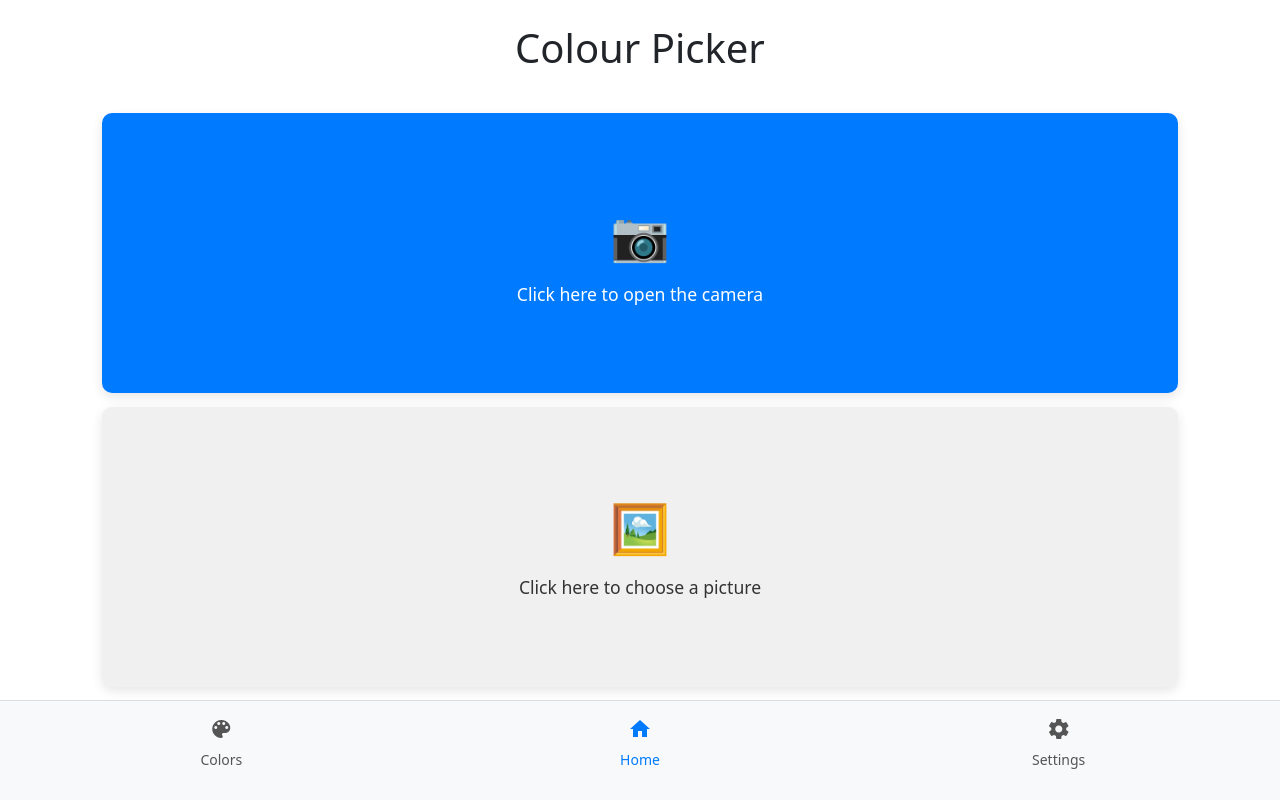
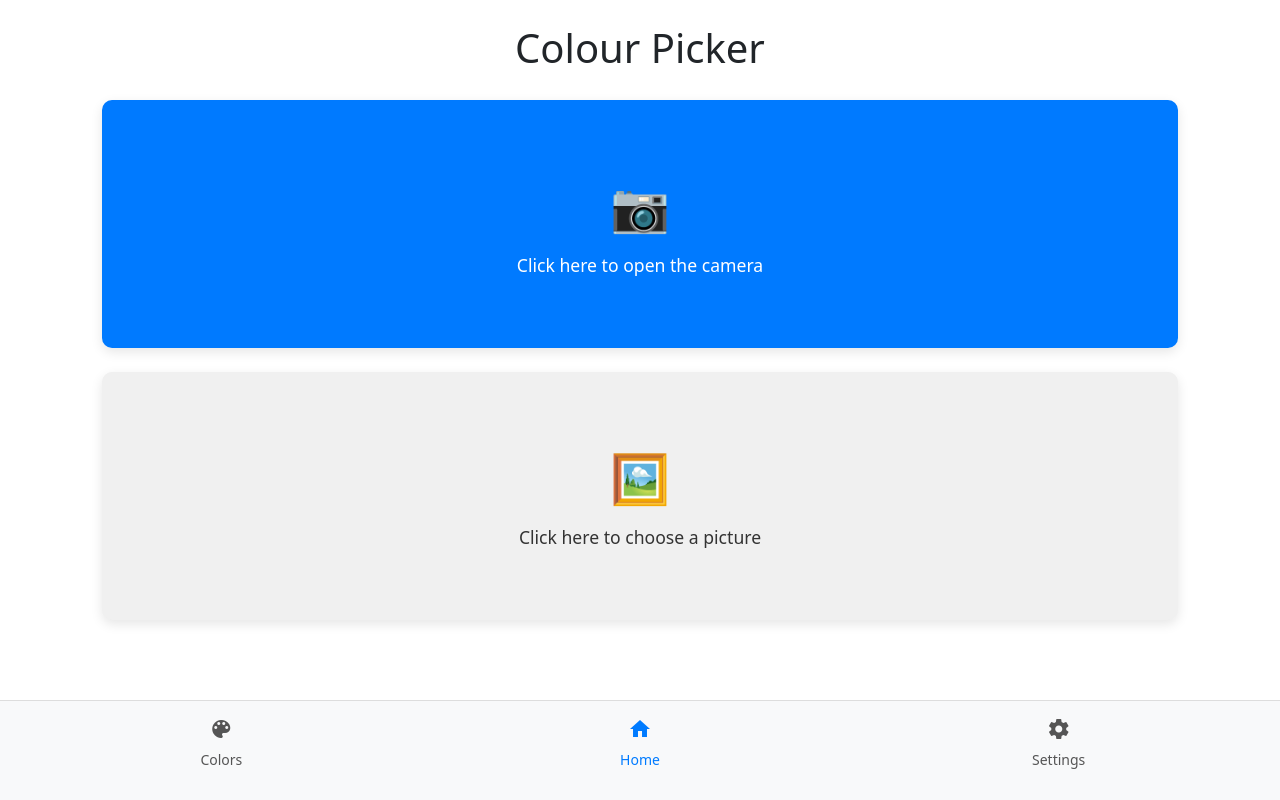
Before and after one commit to tobwa-on/on23-colourpicker, a Vue app: page /home in a window 1280 px wide. Built offline with nearby package versions, Linux system fonts and the light colour scheme; no server answers; sample sign-in values are in the browser's storage.

Commit message:
abstand buttons home

```diff
--- a/src/components/Home2.vue
+++ b/src/components/Home2.vue
@@ -9,7 +9,7 @@
         <span class="btn-icon">📷</span>
         <span class="btn-text">Click here to open the camera</span>
       </button>
-      <button class="btn btn-secondary" @click="triggerGallery">
+      <button class="btn btn-secondary mt-4" @click="triggerGallery">
         <span class="btn-icon">🖼️</span>
         <span class="btn-text">Click here to choose a picture</span>
       </button>
@@ -91,7 +91,7 @@ const handleFileChange = (event) => {
   flex-direction: column;
   justify-content: space-evenly; /* Verteilt die Buttons gleichmäßig über die gesamte Höhe */
   align-items: center;
-  height: 80vh;               /* Nimmt die gesamte Bildschirmhöhe ein */
+  height: 70vh;               /* Nimmt die gesamte Bildschirmhöhe ein */
   padding: 20px;
   box-sizing: border-box;      /* Stellt sicher, dass Padding nicht die Höhe beeinflusst */
 }
```
